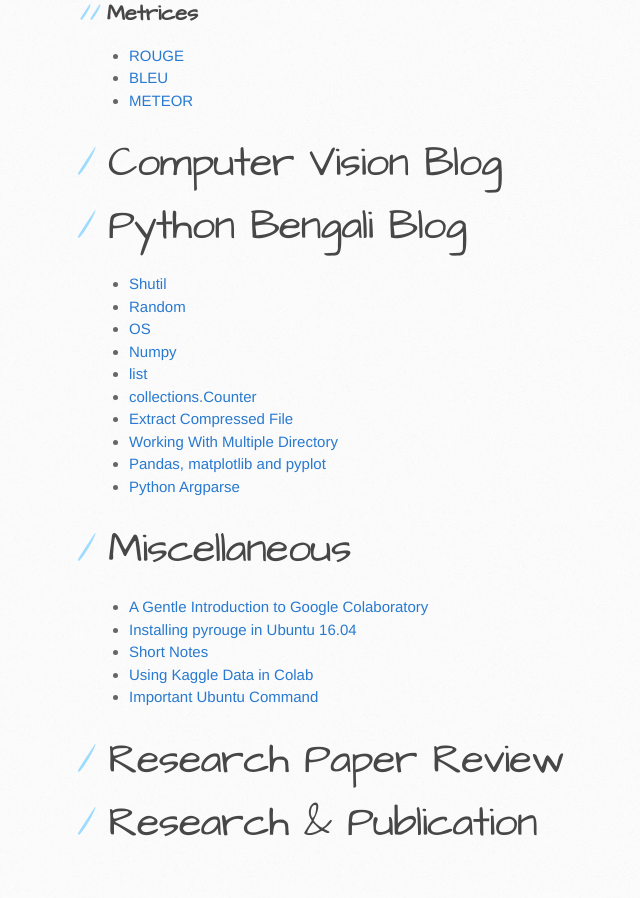
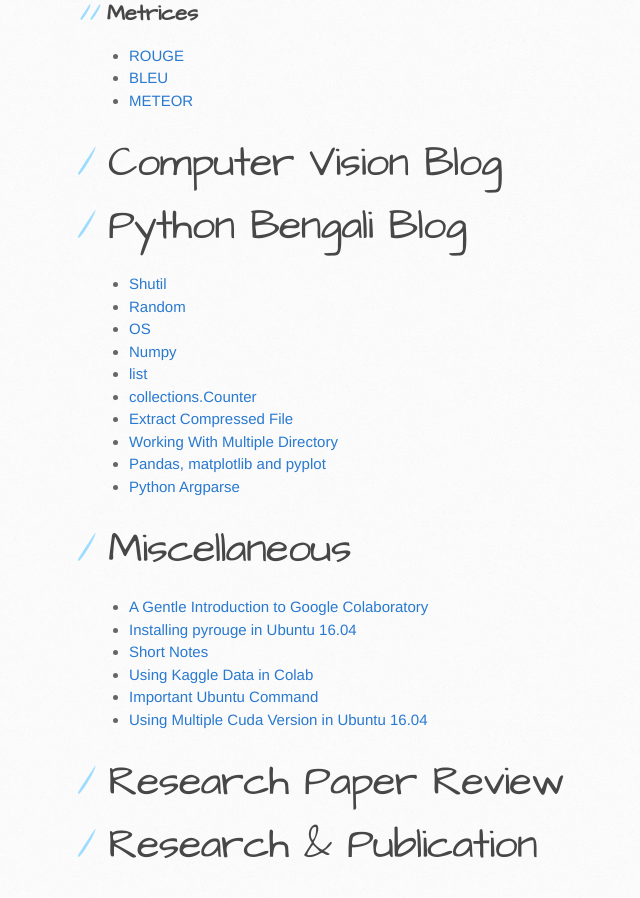
Before and after one commit to sagorbrur/sagorbrur.github.io, a Jekyll site: the page built from index.md, in a window 1280 px wide and 900 px high, scrolled down 1161 px. Shown: the whole window, without its empty margins (61-701 px from the left). Built offline with Jekyll 4.4.1, drawn with Linux system fonts in a browser that asks for light colours; our own code applies the rules of GitHub Pages for plain Markdown files; before the commit the page ends 2038 px from its top, so only the background shows below that.

Commit message:
Update index.md

```diff
--- a/index.md
+++ b/index.md
@@ -59,6 +59,7 @@
 * [Short Notes](tools_short_note/library_short.md)
 * [Using Kaggle Data in Colab](miscellaneous/kaggle_data_colab.md)
 * [Important Ubuntu Command](miscellaneous/im_ubuntu_command.md)
+* [Using Multiple Cuda Version in Ubuntu 16.04](miscellaneous/using_multiple_cuda_ubuntu.md)
 
 # Research Paper Review
 
```
